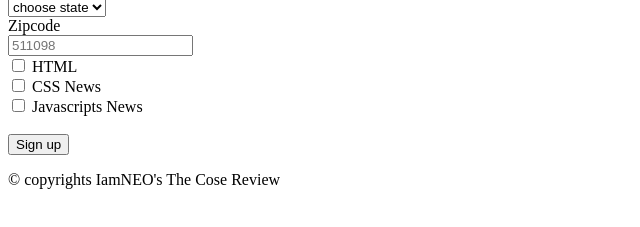
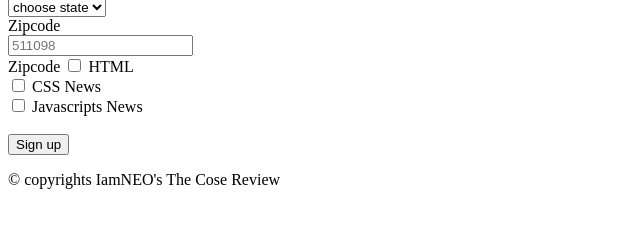
Before and after one commit to iamneo-production/afbaefaadccffdc305520444bbaaaabbcbbfefone, a plain HTML site: page public/index.html in a window 1280 px wide. Shown: the part 295-522 px from the top of the page, 0-640 px from the left. Drawn offline with Linux system fonts and the light colour scheme.

Commit message:
Backup Commit

```diff
--- a/public/index.html
+++ b/public/index.html
@@ -32,7 +32,7 @@
     <div>Zipcode<br>
         <input type="text" id="zipcode" name="user_city" placeholder="511098">
         </div>
-
+        <label class="checkbox-lebel">Zipcode</label>
         <input type="checkbox" id="vehicle1" name="check1" value="Bike">
         <label for="check1"> HTML</label><br>
         <input type="checkbox" id="vehicle2" name="check2" value="Car">
```
